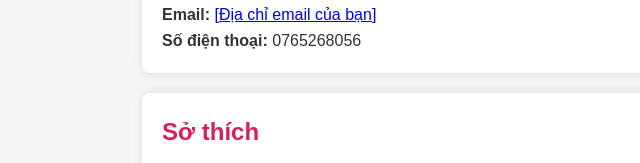
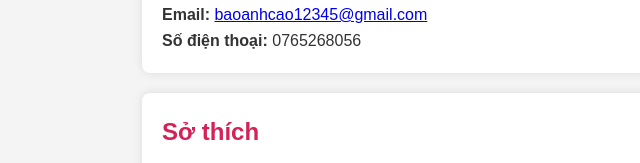
Before and after one commit to Hinsan10122005/baoanh1, a plain HTML site: page index.html in a window 1280 px wide. Shown: the part 280-443 px from the top of the page, 98-738 px from the left. Drawn offline with Linux system fonts and the light colour scheme.

Commit message:
Add files via upload

```diff
--- a/index.html
+++ b/index.html
@@ -21,7 +21,7 @@
       <p><strong>Địa chỉ:</strong> Ấp Đông 4</p>
       <p>
         <strong>Email:</strong>
-        <a href="mailto:baoanhcao12345@gmail.com">[Địa chỉ email của bạn]</a>
+        <a href="mailto:baoanhcao12345@gmail.com">baoanhcao12345@gmail.com</a>
       </p>
       <p><strong>Số điện thoại:</strong> 0765268056</p>
     </section>
```
